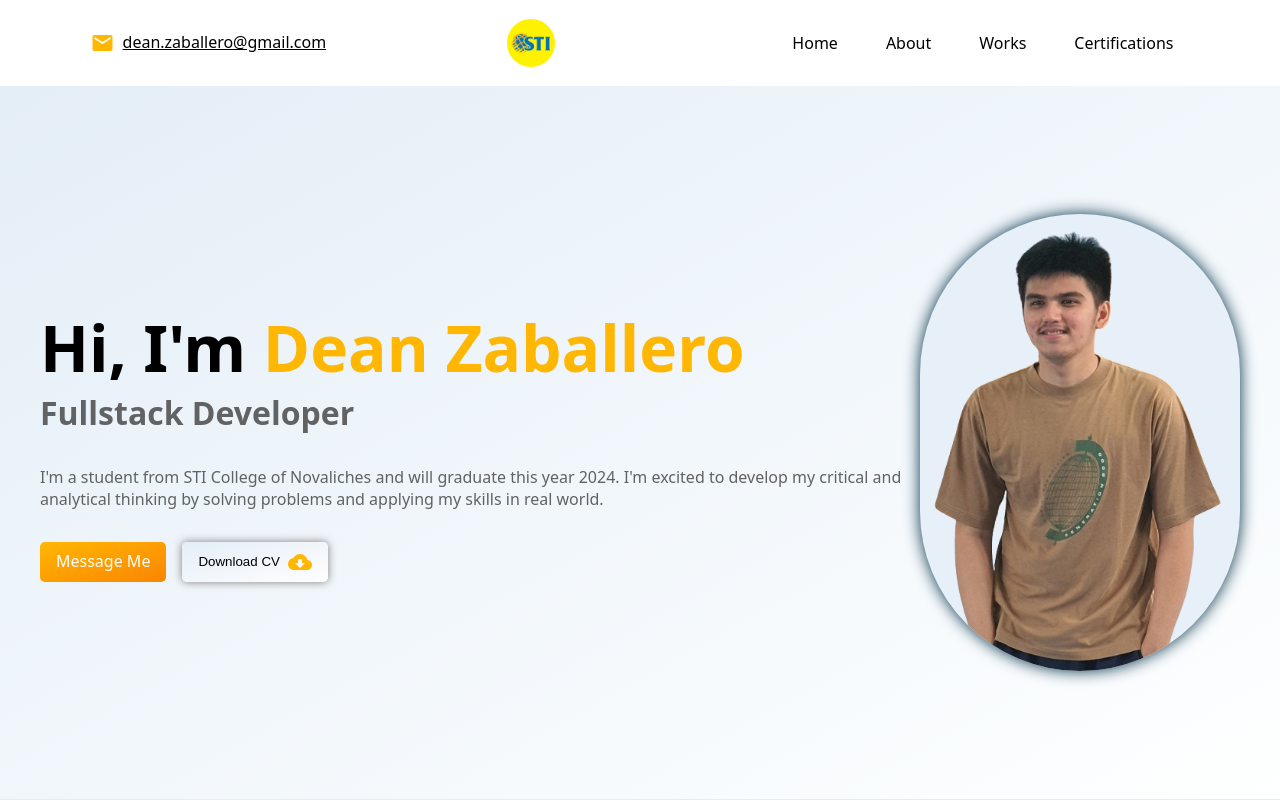
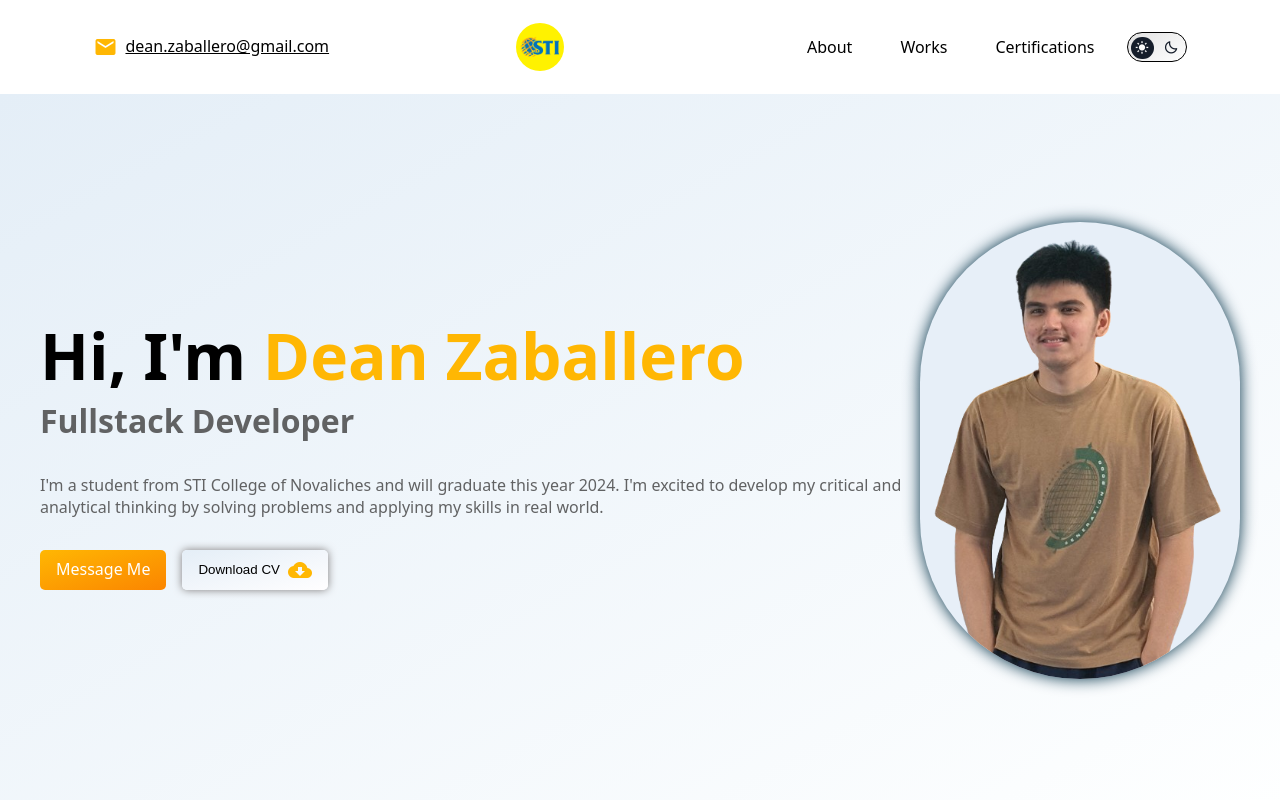
Before and after one commit to Feyded/my-portfolio, a React (Create React App) app: page / in a window 1280 px wide. Shown: the top 800 px of the page. Built offline with nearby package versions, Linux system fonts and the light colour scheme.

Commit message:
-add dark mode

```diff
--- a/public/index.html
+++ b/public/index.html
@@ -15,7 +15,14 @@
       user's mobile device or desktop. See https://developers.google.com/web/fundamentals/web-app-manifest/
     -->
     <link rel="manifest" href="%PUBLIC_URL%/manifest.json" />
-    <link href="https://fonts.googleapis.com/icon?family=Material+Icons" rel="stylesheet">
+    <link
+      href="https://fonts.googleapis.com/icon?family=Material+Icons"
+      rel="stylesheet"
+    />
+    <link
+      href="https://unpkg.com/boxicons@2.1.2/css/boxicons.min.css"
+      rel="stylesheet"
+    />
     <!--
       Notice the use of %PUBLIC_URL% in the tags above.
       It will be replaced with the URL of the `public` folder during the build.
--- a/src/App.css
+++ b/src/App.css
@@ -35,3 +35,21 @@ h3,
 p {
   margin: 0;
 }
+
+.dark .navBar,
+.dark .hero,
+.dark .about__section,
+.dark .certificate__section,
+.dark .work__section {
+  background: #292929;
+  color: #fff;
+}
+
+.dark .navBar a,
+.dark .hero p {
+  color: #fff;
+}
+
+.dark .menu {
+  --c: #fff;
+}
--- a/src/App.js
+++ b/src/App.js
@@ -6,7 +6,7 @@ import { Home } from "./pages/home";
 import { Works } from "./pages/works";
 function App() {
   return (
-    <div className="App">
+    <div className="App light">
       <NavBar />
       <Home />
       <About />
--- a/src/assets/css/about.css
+++ b/src/assets/css/about.css
@@ -2,6 +2,7 @@
   display: grid;
   gap: 4rem;
   padding: 5rem 0rem;
+  transition: background-color 0.5s ease-in, color 0.5s ease-in;
 }
 
 h2 {
@@ -67,7 +68,7 @@ h3 {
 }
 
 .reactjs-color {
-  background-color: #fff;
+  background-color: #e9e0e0;
 }
 
 .nodejs-color {
@@ -83,7 +84,7 @@ h3 {
 }
 
 .github-color{
-  background-color: #fff;
+  background-color: #cac6c6;
 }
 
 @media screen and (width < 500px) {
--- a/src/assets/css/certificates.css
+++ b/src/assets/css/certificates.css
@@ -1,5 +1,6 @@
 .certificate__section {
-  padding: 10rem 0rem;
+  padding: 5rem 0rem;
+  transition: background-color 0.5s ease-in, color 0.5s ease-in;
 }
 .certificate__section h2 {
   text-align: center;
--- a/src/assets/css/home.css
+++ b/src/assets/css/home.css
@@ -1,6 +1,7 @@
 .hero {
   padding: 8rem 0rem;
   background: linear-gradient(to bottom right, #e4eef7, #feffff);
+  transition: background-color 0.5s ease-in, color 0.5s ease-in;
 }
 
 .hero__text {
--- a/src/assets/css/navBar.css
+++ b/src/assets/css/navBar.css
@@ -8,6 +8,7 @@
   opacity: 0;
   animation: slideFromTop ease-in 1s;
   animation-fill-mode: forwards;
+  transition: background-color 0.5s ease-in, color 0.5s ease-in;
 }
 
 .email {
@@ -60,6 +61,91 @@ ul li a:hover {
 .menu {
   display: none;
   cursor: pointer;
+}
+
+.darkModeBtn{
+  display: flex;
+  justify-content: center;
+}
+
+.navList{
+  display: flex;
+  align-items: center;
+}
+
+.toggle {
+  cursor: pointer;
+  position: relative;
+  display: flex;
+  justify-content: space-between;
+  width: 60px;
+  height: 30px;
+  border-radius: 50px;
+  transition: 0.2s;
+}
+
+.toggle i {
+  width: 50%;
+  line-height: 30px;
+  text-align: center;
+  font-size: 15px;
+  z-index: 1;
+}
+
+.toggle .ball {
+  position: absolute;
+  width: 22.5px;
+  height: 22.5px;
+  margin: 3.75px;
+  border-radius: 50%;
+  transition: 0.3s ease-out;
+}
+
+input {
+  display: none;
+}
+
+/*
+-- Light Mode --
+*/
+
+.light .toggle {
+  background: linear-gradient(145deg, #e1e1e1, #fff);
+  border: 1px solid #000;
+}
+
+.light .toggle .bxs-sun {
+  color: #fafafa;
+}
+
+.light .toggle .bx-moon {
+  color: #151d2a;
+}
+
+.light .toggle .ball {
+  background: #151d2a;
+}
+
+/*
+-- Dark Mode --
+*/
+
+.dark .toggle {
+  background: #151d2a;
+  border: 1px solid #000;
+}
+
+.dark .toggle .bx-sun {
+  color: #fafafa;
+}
+
+.dark .toggle .bxs-moon {
+  color: #151d2a;
+}
+
+.dark .toggle .ball {
+  background: #fafafa;
+  transform: translateX(30px);
 }
 
 @media screen and (max-width: 53rem) {
--- a/src/assets/css/works.css
+++ b/src/assets/css/works.css
@@ -1,6 +1,7 @@
 .work__section {
-  padding: 8rem 0rem;
+  padding: 5rem 0rem;
   background: linear-gradient(to top right, #e4eef7, #feffff);
+  transition: background-color 0.5s ease-in, color 0.5s ease-in;
 }
 
 .work__section h2 {
--- a/src/components/navBar.js
+++ b/src/components/navBar.js
@@ -4,9 +4,21 @@ import stiLogo from "../assets/images/navbar/sti-logo.png";
 
 export function NavBar() {
   const [isActive, setIsActive] = useState(false);
+  const [isDarkMode, setIsDarkMode] = useState(false);
 
   const hamburgerMenu = () => {
     setIsActive(!isActive);
+  };
+
+  const darkModeToggle = () => {
+    setIsDarkMode(!isDarkMode);
+    if (isDarkMode) {
+      document.body.classList.add("dark");
+      document.body.classList.remove("light");
+    } else {
+      document.body.classList.add("light");
+      document.body.classList.remove("dark");
+    }
   };
 
   return (
@@ -28,9 +40,6 @@ export function NavBar() {
       </a>
       <ul className={`navList ${isActive ? "active" : "inactive"}`}>
         <li>
-          <a href="https://feyded.github.io/my-portfolio/">Home</a>
-        </li>
-        <li>
           <a href="#about">About</a>
         </li>
         <li>
@@ -39,8 +48,26 @@ export function NavBar() {
         <li>
           <a href="#certificate">Certifications</a>
         </li>
+        <li className="darkModeBtn">
+          <input type="checkbox" id="toggle" />
+          <label
+            className="toggle"
+            onClick={() => darkModeToggle()}
+            for="toggle"
+          >
+            <i className="bx bxs-sun"></i>
+            <i className="bx bx-moon"></i>
+            <span className="ball"></span>
+          </label>
+        </li>
       </ul>
-      <input type="checkbox" role="button" aria-label="Display the menu" className="menu" onClick={()=> hamburgerMenu()}></input>
+      <input
+        type="checkbox"
+        role="button"
+        aria-label="Display the menu"
+        className="menu"
+        onClick={() => hamburgerMenu()}
+      ></input>
     </div>
   );
 }
--- a/src/pages/certificate.js
+++ b/src/pages/certificate.js
@@ -9,7 +9,8 @@ import Certificate6 from "../assets/images/certificates/certificate6.png";
 
 export function Certificate() {
   return (
-    <div id="certificate" className="certificate__section container">
+    <div id="certificate" className="certificate__section ">
+      <div className="container">
         <h2>My Certificates</h2>
         <div className="certificate__grid">
           <div className="certificate__card">
@@ -32,5 +33,6 @@ export function Certificate() {
           </div>
         </div>
       </div>
+    </div>
   );
 }
--- a/test.html
+++ b/test.html
@@ -12,10 +12,6 @@
       rel="stylesheet"
     />
     <style>
-      /*
-    -- General Styles --
-*/
-
       * {
         margin: 0;
         padding: 0;
@@ -35,25 +31,25 @@
   position: relative;
   display: flex;
   justify-content: space-between;
-        width: 120px;
-        height: 60px;
+  width: 60px;
+  height: 30px;
   border-radius: 50px;
   transition: 0.2s;
 }
 
 .toggle i {
   width: 50%;
-        line-height: 60px;
+  line-height: 30px;
   text-align: center;
-        font-size: 30px;
+  font-size: 15px;
   z-index: 1;
 }
 
 .toggle .ball {
   position: absolute;
-        width: 45px;
-        height: 45px;
-        margin: 7.5px;
+  width: 22.5px;
+  height: 22.5px;
+  margin: 3.75px;
   border-radius: 50%;
   transition: 0.3s ease-out;
 }
@@ -72,7 +68,7 @@
 
       .light .toggle {
         background: linear-gradient(145deg, #e1e1e1, #fff);
-        box-shadow: 3px 3px 4px #e6e6e6, -3px -3px 4px #ffffff;
+        /* box-shadow: 3px 3px 4px #e6e6e6, -3px -3px 4px #ffffff; */
       }
 
       .light .toggle .bxs-sun {
@@ -97,7 +93,7 @@
 
       .dark .toggle {
         background: #151d2a;
-        box-shadow: 3px 3px 3px #0e131b, -3px -3px 3px #1c2739;
+        /* box-shadow: 3px 3px 3px #0e131b, -3px -3px 3px #1c2739; */
       }
 
       .dark .toggle .bx-sun {
@@ -110,14 +106,13 @@
 
       .dark .toggle .ball {
         background: #fafafa;
-        transform: translateX(60px);
+        transform: translateX(30px);
       }
     </style>
   </head>
 
   <body class="light">
     <input type="checkbox" id="toggle" />
-
     <label class="toggle" for="toggle">
       <i class="bx bxs-sun"></i>
       <i class="bx bx-moon"></i>
@@ -134,9 +129,8 @@
 
       toggle.addEventListener("change", () => {
         body.classList.toggle("dark");
-        sunIcon.className =
+
         sunIcon.className == "bx bxs-sun" ? "bx bx-sun" : "bx bxs-sun";
-        moonIcon.className =
         moonIcon.className == "bx bxs-moon" ? "bx bx-moon" : "bx bxs-moon";
       });
     </script>
```
Lines whose indentation alone changed are shown as unchanged.
